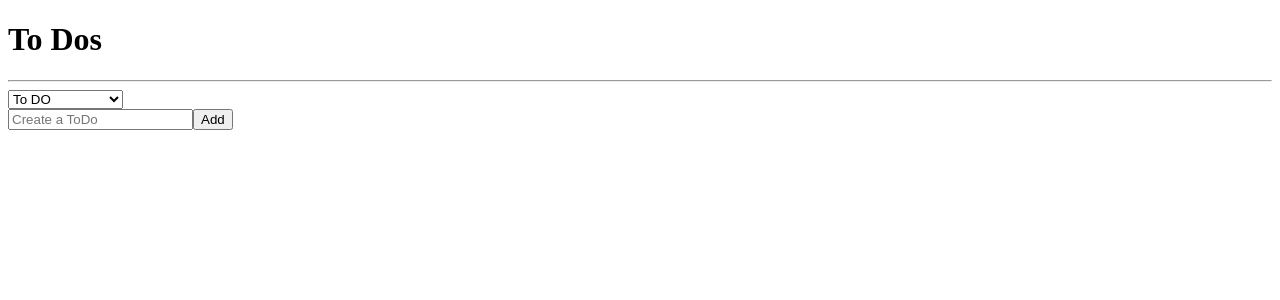
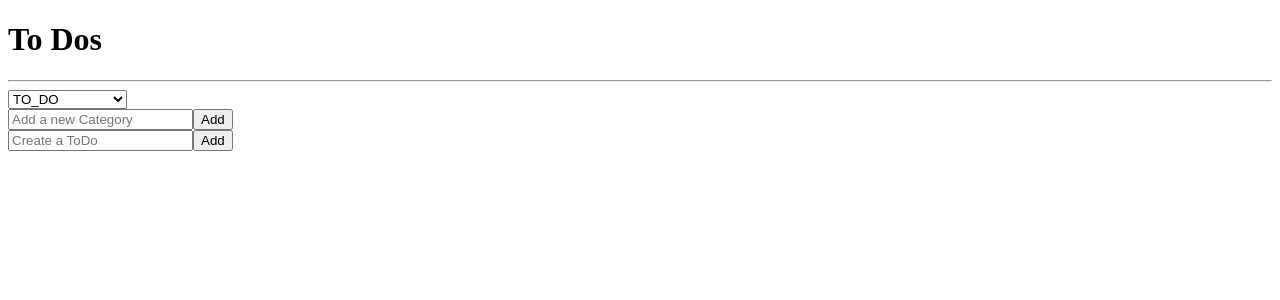
Before and after one commit to jpark-dev/react-todo, a React (Create React App) app: page / in a window 1280 px wide. Shown: the top 300 px of the page. Built offline with nearby package versions, Linux system fonts and the light colour scheme.

Commit message:
Added to support user custom category.

```diff
--- /dev/null
+++ b/src/components/AddCategory.tsx
@@ -0,0 +1,29 @@
+import { useForm } from "react-hook-form";
+import { useSetRecoilState } from "recoil";
+import { categoriesState, categoryState } from "./atoms";
+
+interface NewCategory {
+  newCategory: string;
+}
+
+function AddCategory() {
+  const setCategories = useSetRecoilState(categoriesState);
+  const setCategory = useSetRecoilState(categoryState);
+  const { register, handleSubmit } = useForm();
+  const handleValid = ({ newCategory }: any) => {
+    setCategories((prev) => [...prev, newCategory]);
+    setCategory(newCategory);
+  };
+
+  return (
+    <form onSubmit={handleSubmit(handleValid)}>
+      <input
+        {...register("newCategory", { required: "Please fill in." })}
+        placeholder="Add a new Category"
+      />
+      <button>Add</button>
+    </form>
+  );
+}
+
+export default AddCategory;
--- a/src/components/ToDo.tsx
+++ b/src/components/ToDo.tsx
@@ -1,8 +1,10 @@
 import React from "react";
-import { useSetRecoilState } from "recoil";
-import { Categories, ToDos, toDoState } from "./atoms";
+import { useRecoilValue, useSetRecoilState } from "recoil";
+import { categoriesState, ToDos, toDoState } from "./atoms";
 
 function ToDo({ text, category, id }: ToDos) {
+  console.log("todo cat prop", category);
+  const categories = useRecoilValue(categoriesState);
   const setToDos = useSetRecoilState(toDoState);
   const onClick = (e: React.MouseEvent<HTMLButtonElement>) => {
     const {
@@ -22,20 +24,13 @@ function ToDo({ text, category, id }: ToDos) {
   return (
     <li>
       <span>{text}</span>
-      {category !== Categories.TO_DO && (
-        <button name={Categories.TO_DO} onClick={onClick}>
-          TO DO
-        </button>
-      )}
-      {category !== Categories.IN_PROGRESS && (
-        <button name={Categories.IN_PROGRESS} onClick={onClick}>
-          IN PROGRESS
-        </button>
-      )}
-      {category !== Categories.DONE && (
-        <button name={Categories.DONE} onClick={onClick}>
-          DONE
-        </button>
+      {categories.map(
+        (cat) =>
+          cat !== category && (
+            <button key={cat} name={cat} onClick={onClick}>
+              {cat}
+            </button>
+          )
       )}
     </li>
   );
--- a/src/components/TodoList.tsx
+++ b/src/components/TodoList.tsx
@@ -1,11 +1,13 @@
 import React from "react";
 import { useRecoilState, useRecoilValue } from "recoil";
-import { Categories, categoryState, toDoSelector } from "./atoms";
+import AddCategory from "./AddCategory";
+import { categoriesState, categoryState, toDoSelector } from "./atoms";
 import CreateToDo from "./CreateToDo";
 import ToDo from "./ToDo";
 
 function ToDoList() {
   const toDos = useRecoilValue(toDoSelector);
+  const categories = useRecoilValue(categoriesState);
   const [category, setCategory] = useRecoilState(categoryState);
   const onInput = (e: React.FormEvent<HTMLSelectElement>) => {
     setCategory(e.currentTarget.value as any);
@@ -14,11 +16,16 @@ function ToDoList() {
     <div>
       <h1>To Dos</h1>
       <hr />
-      <select value={category} onInput={onInput}>
-        <option value={Categories.TO_DO}>To DO</option>
-        <option value={Categories.IN_PROGRESS}>IN PROGRESS</option>
-        <option value={Categories.DONE}>DONE</option>
-      </select>
+      <div>
+        <select value={category} onInput={onInput}>
+          {categories.map((category) => (
+            <option key={category} value={category}>
+              {category}
+            </option>
+          ))}
+        </select>
+        <AddCategory />
+      </div>
       <CreateToDo />
       {toDos?.map((toDo) => (
         <ToDo key={toDo.id} {...toDo} />
--- a/src/components/atoms.tsx
+++ b/src/components/atoms.tsx
@@ -8,10 +8,15 @@ export enum Categories {
 export interface ToDos {
   id: number;
   text: string;
-  category: Categories;
+  category: string;
 }
 
-export const categoryState = atom<Categories>({
+export const categoriesState = atom<string[]>({
+  key: "categories",
+  default: [Categories.TO_DO, Categories.IN_PROGRESS, Categories.DONE],
+});
+
+export const categoryState = atom<string>({
   key: "category",
   default: Categories.TO_DO,
 });
```
